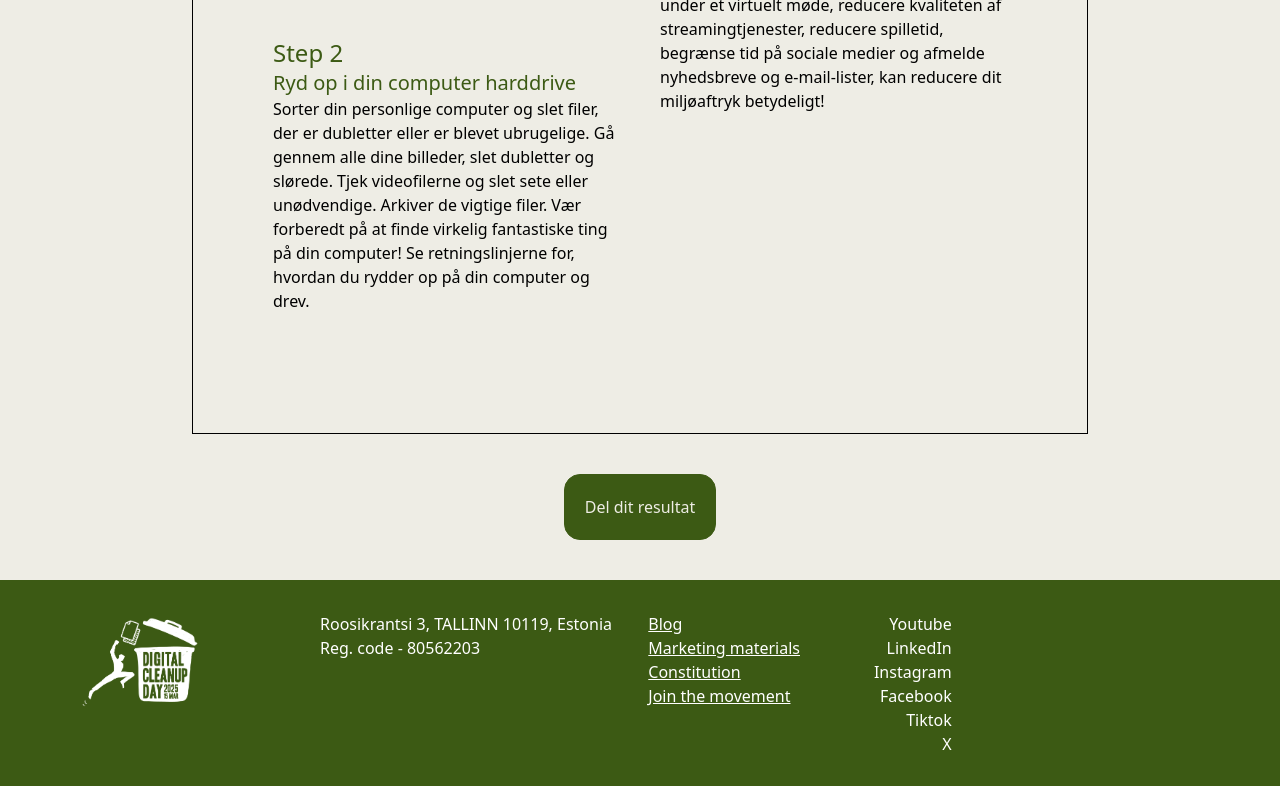
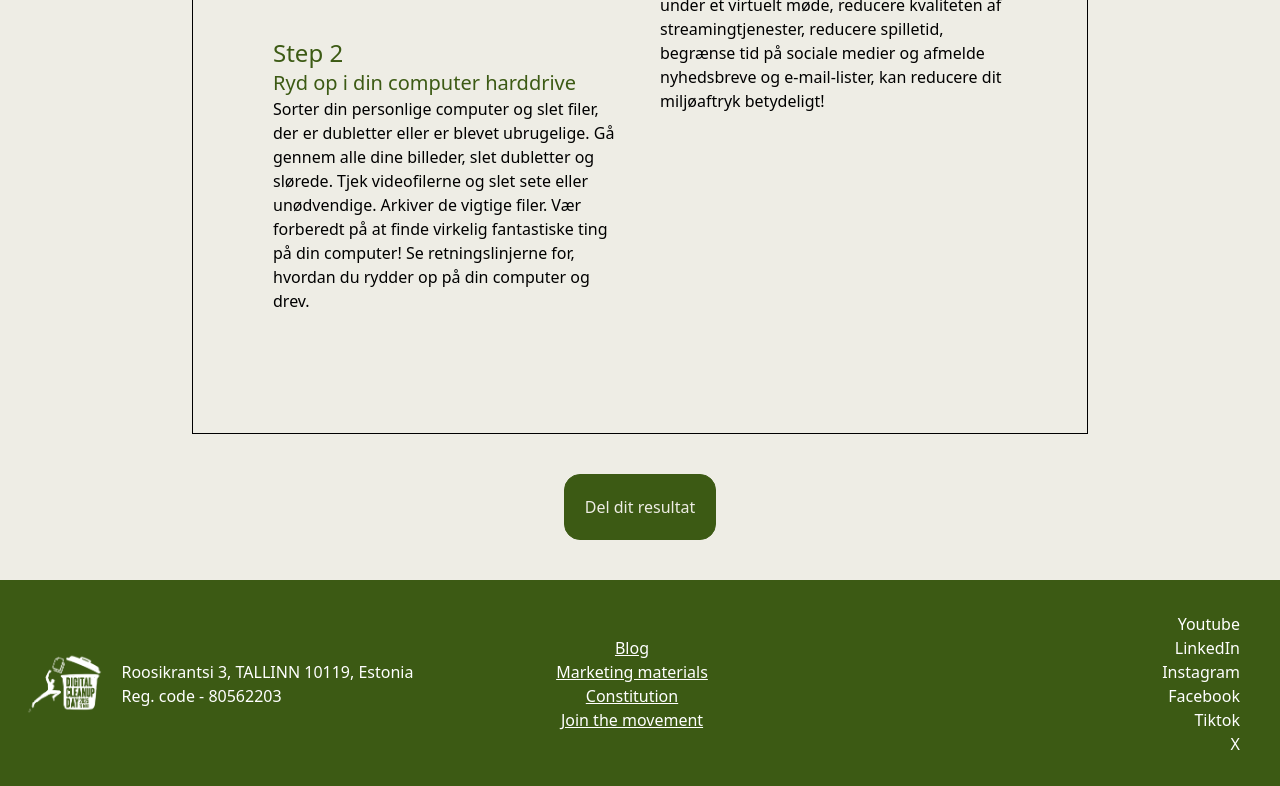
Before and after one commit to Josephine0202/digital_oprydningsdag2, an Astro site: page /howto in a window 1280 px wide. Shown: the part 925-1711 px from the top of the page. Built offline with nearby package versions, Linux system fonts and the light colour scheme; Astro itself is replaced by a stand-in of ours.

Commit message:
rettelser i footer

```diff
--- a/src/components/Footer.astro
+++ b/src/components/Footer.astro
@@ -1,26 +1,37 @@
+---
+import logo_hvid from "../assets/images/dcd_logo_hvid.png";
 ---
 
-import logo_hvid from "../assets/images/dcd_logo_hvid.png";
----
 <div class="py-8 w-full bg-[#3C5A14] text-white">
-    <div class="max-w-screen-xl mx-auto grid md:grid-cols-4 justify-items-center ">
-        <section>
-            <div id="logo" class="ml-[-10px] lg:ml-[-40px]">
-                <img src={logo_hvid.src} alt="Digital Cleanup Day Logo" class="h-25"/>
-             </div>
-        </section>
-        <section class="mb-10">Roosikrantsi 3, TALLINN 10119, Estonia Reg. code - 80562203</section>
-        <div class="grid grid-cols-2">
-        <section class="underline cursor-pointer">Blog<br>
-                Marketing materials<br>
-                Constitution<br>
-                Join the movement</section>
-        <section class="cursor-pointer text-right">Youtube<br>
-            LinkedIn<br>
-            Instagram<br>
-            Facebook<br>
-            Tiktok<br>
-            X</section>
-        </div>
-    </div>
+  <div
+    class="max-w-screen-xl mx-auto flex flex-col md:flex-row justify-between items-center px-6"
+  >
+    <!-- Venstre sektion (Logo + Adresse) -->
+    <section class="md:w-1/3 flex items-center space-x-4 text-left">
+      <img src={logo_hvid.src} alt="Digital Cleanup Day Logo" class="h-16" />
+      <p>Roosikrantsi 3, TALLINN 10119, Estonia <br />Reg. code - 80562203</p>
+    </section>
+
+    <!-- Midterste sektion (Links) -->
+    <section class="md:w-1/3 text-center">
+      <div class="underline cursor-pointer">
+        Blog<br />
+        Marketing materials<br />
+        Constitution<br />
+        Join the movement
+      </div>
+    </section>
+
+    <!-- Højre sektion (Sociale medier) -->
+    <section class="md:w-1/3 text-right mr-4">
+      <div class="cursor-pointer">
+        Youtube<br />
+        LinkedIn<br />
+        Instagram<br />
+        Facebook<br />
+        Tiktok<br />
+        X
+      </div>
+    </section>
+  </div>
 </div>
```
